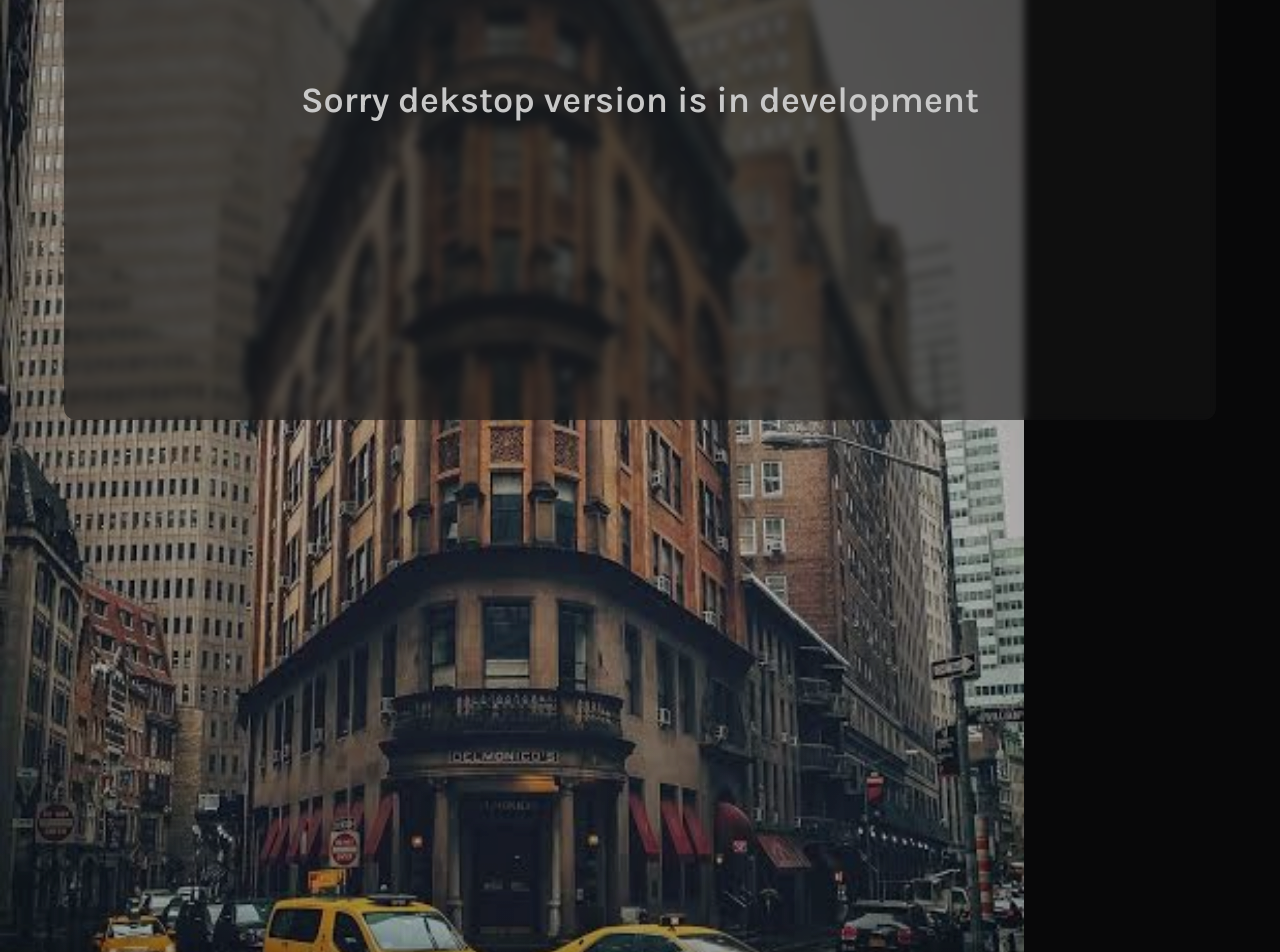
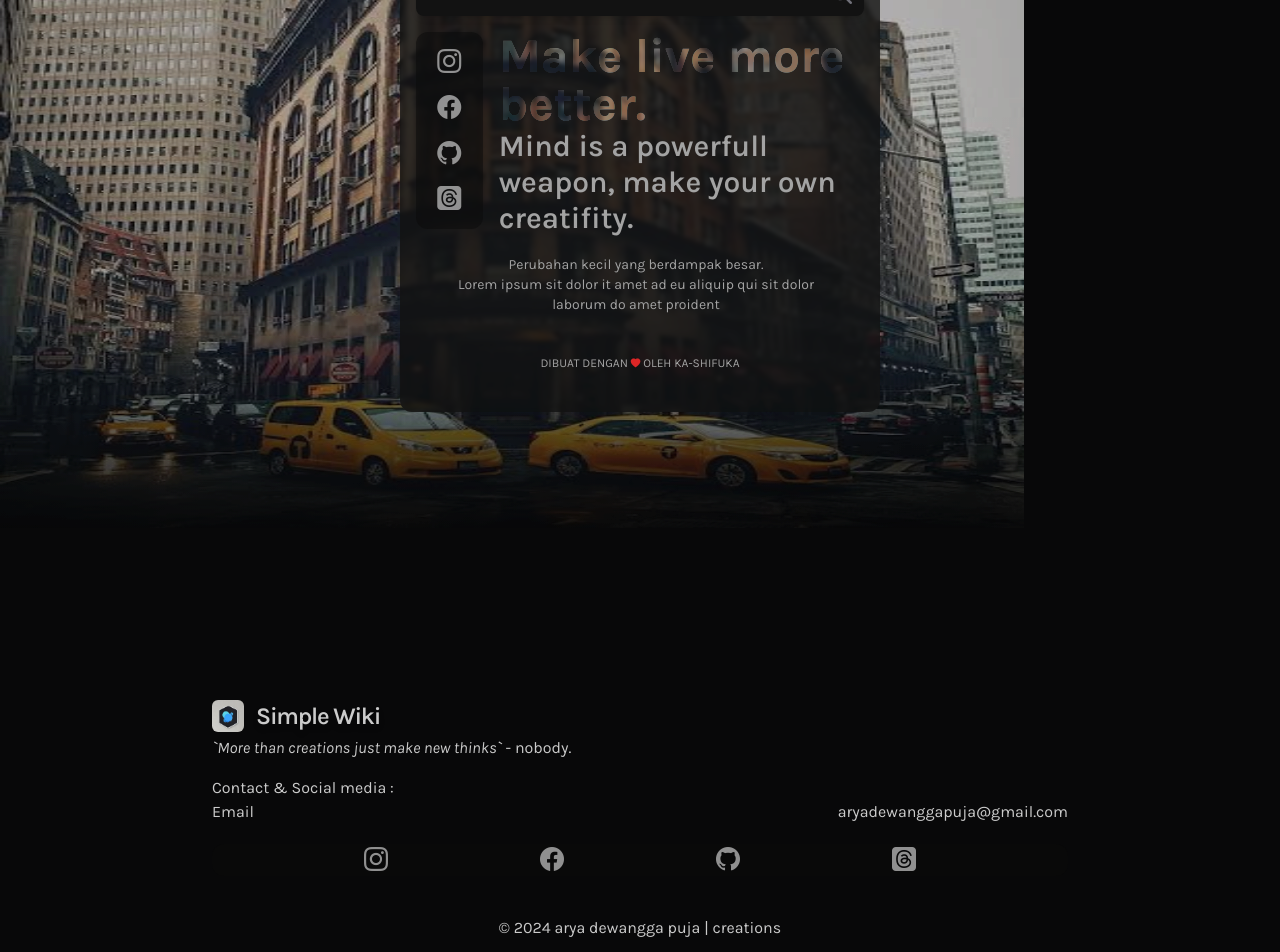
Before and after one commit to gundowijoyo/simple-wiki-2, a Vue app: page / in a window 1280 px wide. Shown: the part 240-1192 px from the top of the page. Built offline with nearby package versions, Linux system fonts and the light colour scheme.

Commit message:
14 Jul 2024, Add decstop viewer and footer

```diff
--- a/index.html
+++ b/index.html
@@ -12,9 +12,12 @@
 		<meta name="theme-color" content="hsl(240, 5.9%, 1.7%)" />
 		<meta property="og:type" content="website" />
 		<meta property="og:url" content="https://simplewiki.vercel.app" />
-		<meta property="og:title" content="simplewiki" />
+		<meta property="og:title" content="Simplewiki" />
 		<meta property="og:description" content="Simplified Wikipedia Enjoy!!" />
-		<meta property="og:image" content="https://simplewiki.vercel.app/thumbnail.jpg" />
+		<meta
+			property="og:image"
+			content="https://simplewiki.vercel.app/thumbnail.jpg"
+		/>
 
 		<!-- end meta -->
 
@@ -22,8 +25,9 @@
 		<link rel="website icon" type="png" href="/logo.png" />
 		<title>Simple Wiki</title>
 	</head>
-	<body class="bg-[hsl(240,5.9%,3.21%)] overflow-auto overflow-x-hidden">
+	<body id="b" class="bg-[hsl(240,5.9%,3.21%)] overflow-auto overflow-x-hidden">
 		<div id="app"></div>
 		<script type="module" src="/src/main.js"></script>
+
 	</body>
 </html>
--- a/src/App.vue
+++ b/src/App.vue
@@ -23,9 +23,9 @@
 	<LoadingContainer :isDomLoaded="isDomLoaded"></LoadingContainer>
 	<!-- end utilities-->
 	<!-- main components -->
-	<div class="min-h-screen flex flex-col justify-between lg:hidden">
+	<div class="min-h-screen flex flex-col justify-between">
 		<!-- container -->
-		<div class="">
+		<div class="min-h-screen">
 			<header>
 				<NavHeader></NavHeader>
 			</header>
@@ -39,24 +39,87 @@
 			<!-- end router view -->
 		</div>
 		<!-- end container -->
+
 		<!-- container -->
-		<div class="">
-			<div class="w-screen h-20 text-white mt-10">
-				<h1 class="text-center">simplewiki</h1>
-			</div>
+		<div>
+			<footer class="w-screen min-h-[300px] mt-10">
+				<div class="md:w-[70vw] mx-auto p-5 text-[#cbcbcb]">
+					<section
+						role="logo"
+						class="w-full h-fit flex justify-start items-center gap-3"
+					>
+						<img class="w-8 aspect-square rounded-md" src="/logo.png" alt="" />
+						<h1
+							class="text-2xl font-semibold tracking-tighter drop-shadow-2xl group cursor-pointer drop-shadow-md"
+						>
+							Simple Wiki
+						</h1>
+					</section>
+					<p class="mt-2 leading-4">
+						<i>`More than creations just make new thinks`</i>
+						- nobody.
+					</p>
+					<p class="mt-5">Contact & Social media :</p>
+					<ul class="">
+						<li class="flex justify-between">
+							<p>Email</p>
+							<p>aryadewanggapuja@gmail.com</p>
+						</li>
+					</ul>
+					<section
+						role="sosial media"
+						class="w-auto h-full bg-[hsla(240,5.9%,4%,0.5)] rounded-xl flex mt-5 justify-evenly items-center text-xl text-[hsla(0,0%,70.1%,0.8)] md:text-2xl"
+					>
+						<a
+							class="cursor-pointer"
+							href="https://www.instagram.com/aryadewanggapuja"
+							target="_blank"
+							rel="noopener noreferrer"
+						>
+							<span class="transition-colors duration-500 hover:text-[#080808]">
+								<i class="bi bi-instagram"></i>
+							</span>
+						</a>
+						<a
+							class="cursor-pointer"
+							href="https://www.facebook.com/aryadewanggapuja"
+							target="_blank"
+							rel="noopener noreferrer"
+						>
+							<span class="transition-colors duration-500 hover:text-[#080808]">
+								<i class="bi bi-facebook"></i>
+							</span>
+						</a>
+						<a
+							class="cursor-pointer"
+							href="https://github.com/ka-shifuka"
+							target="_blank"
+							rel="noopener noreferrer"
+						>
+							<span class="transition-colors duration-500 hover:text-[#080808]">
+								<i class="bi bi-github"></i>
+							</span>
+						</a>
+						<a
+							class="cursor-pointer"
+							href="https://www.threads.net/@aryadewanggapuja"
+							target="_blank"
+							rel="noopener noreferrer"
+						>
+							<span class="transition-colors duration-500 hover:text-[#080808]">
+								<i class="bi bi-threads-fill"></i>
+							</span>
+						</a>
+					</section>
+					<div class="flex justify-center mt-10">
+						&copy; 2024 arya dewangga puja | creations
+					</div>
+				</div>
+			</footer>
 		</div>
 		<!-- end container -->
 	</div>
 
-	<div class="hidden flex justify-center items-center lg:block">
-		<div
-			class="w-[90%] h-[80vh] mx-auto my-5 flex flex-col items-center justify-center col-start-1 row-start-1 bg-[hsla(0,0%,8%,0.6)] p-2 backdrop-blur-sm rounded-xl"
-		>
-			<h1 class="mix-blend-difference text-4xl text-neutral-300 font-semibold">
-				Sorry dekstop version is in development
-			</h1>
-		</div>
-	</div>
 	<!-- end main components-->
 </template>
 
--- a/src/components/Background.vue
+++ b/src/components/Background.vue
@@ -38,8 +38,7 @@
 <template>
 	<!-- fixed bakground smooth gradient -->
 	<div
-		id="background-paralax-1"
-		class="absolute top-0 left-0 grid grid-cols-1 grid-rows-1 right-0 h-fit z-[-1000] brightness-[1.8] bg-cover overflow-hidden md:w-[80%] md:aspect-[3/4]"
+		class="absolute top-0 left-0 grid grid-cols-1 grid-rows-1 right-0 h-fit z-[-1000] brightness-[1.8] bg-cover overflow-hidden md:w-[80%] md:aspect-[3/4] lg:aspect-[4/3]"
 	>
 		<img
 			class="background transition-all duration-1000 w-screen h-screen row-start-1 col-start-1 select-none md:w-full md:h-full"
--- a/src/components/SosialMedia.vue
+++ b/src/components/SosialMedia.vue
@@ -3,7 +3,10 @@
 
 <!-- template -->
 <template>
-	<section role="sosial media" class="w-auto h-full bg-[hsla(240,5.9%,4%,0.5)] rounded-xl flex flex-col justify-evenly items-center text-xl text-[hsla(0,0%,70.1%,0.8)] md:text-2xl">
+	<section
+		role="sosial media"
+		class="w-auto h-full bg-[hsla(240,5.9%,4%,0.5)] rounded-xl flex flex-col justify-evenly items-center text-xl text-[hsla(0,0%,70.1%,0.8)] md:text-2xl"
+	>
 		<a
 			class="cursor-pointer"
 			href="https://www.instagram.com/aryadewanggapuja"
@@ -36,12 +39,12 @@
 		</a>
 		<a
 			class="cursor-pointer"
-				href="#"
-				data-link="https://www.linkedin.com/in/arya-dewangga-puja-a07537292?trk=contact-info"
+			href="https://www.threads.net/@aryadewanggapuja"
+			target="_blank"
+			rel="noopener noreferrer"
 		>
 			<span class="transition-colors duration-500 hover:text-[#080808]">
-					<i class="bi bi-linkedin"></i>
-				</span>
+<i class="bi bi-threads-fill"></i>			</span>
 		</a>
 	</section>
 </template>
--- a/src/views/Home.vue
+++ b/src/views/Home.vue
@@ -9,7 +9,7 @@
 	<div class="min-h-screen col-start-1 row-start-1 min-w-[100vw] max-w-[100vw]">
 		<section
 			role="landing"
-			class="h-[30rem] w-[90%] relative p-4 mt-28 mx-auto rounded-xl bg-transparent md:w-[30rem] sm:w-[26rem]"
+			class="h-[460px] w-[90%] relative p-4 mt-28 mx-auto rounded-xl bg-transparent md:w-[30rem] sm:w-[26rem]"
 		>
 			<section role="search input" class="rounded-2xl h-16">
 				<InputSearch></InputSearch>
@@ -17,24 +17,30 @@
 
 			<section
 				rule="info"
-				class="grid grid-cols-5 grid-rows-3 gap-2 h-[18rem] mx-auto md:grid-cols-6"
+				class="grid grid-cols-5 grid-rows-3 gap-2 h-[300px] mx-auto md:grid-cols-6"
 			>
 				<div class="col-start-1 row-start-1 row-span-2">
 					<SosialMedia></SosialMedia>
 				</div>
 				<h1
-					class="col-start-2 col-span-4 row-start-1 row-span-2 text-2xl text-neutral-400 font-bold px-2 md:text-4xl md:col-span-6"
+					class="col-start-2 col-span-4 row-start-1 row-span-2 text-2xl text-neutral-400 font-bold px-2 md:text-3xl md:col-span-6 leading-5 flex flex-col justify-between"
 				>
-					<span class="text-transparent text-4xl leading-[2rem] md:text-6xl"
+					<span
+						class="text-transparent text-5xl leading-[2rem] md:text-5xl block"
 						>Make live more better.</span
 					>
-					Mind is a powerfull weapon, use's it.
+					<span class="font-semibold"
+						>Mind is a powerfull weapon, make your own creatifity.</span
+					>
 				</h1>
+				<br />
 				<p
 					class="flex justify-center items-center col-start-1 col-span-5 text-center text-neutral-400 row-start-3 text-sm md:text-md md:px-10 md:col-span-6"
 				>
-					lorem ipsum sit dolor it amet cupidatat officia incididunt cupidatat
-					laboris in pariatur esse laboris tempor est.
+					Perubahan kecil yang berdampak besar.
+					<br />
+					Lorem ipsum sit dolor it amet ad eu aliquip qui sit dolor laborum do
+					amet proident
 				</p>
 			</section>
 			<!-- blending mode -->
@@ -48,7 +54,7 @@
 				>
 					<div class="col-start-1 row-start-1 row-span-2"></div>
 					<h1
-						class="col-start-2 text-neutral-400 text-4xl font-bold col-span-4 row-start-1 row-span-2 mix-blend-difference px-2 leading-[2rem] md:text-6xl md:col-span-6"
+						class="col-start-2 text-neutral-400 text-5xl font-bold col-span-4 row-start-1 row-span-2 mix-blend-difference px-2 leading-[2rem] md:text-5xl md:col-span-6"
 					>
 						Make live more better.
 					</h1>
@@ -56,10 +62,10 @@
 			</div>
 			<!-- end blending mode -->
 
-			<div class="w-auto h-24 flex justify-center items-end">
+			<div class="w-auto h-10 flex justify-center items-end">
 				<p class="text-xs text-neutral-400 uppercase">
-					create with
-					<i class="bi bi-heart-fill text-[0.6rem] text-red-600"></i> by
+					dibuat dengan
+					<i class="bi bi-heart-fill text-[.6rem] text-red-600"></i> oleh
 					ka-shifuka
 				</p>
 			</div>
```
Also changed, not shown: public/thumbnail.jpg, src/main.js (line endings or trailing spaces). Lines whose indentation alone changed are shown as unchanged.
